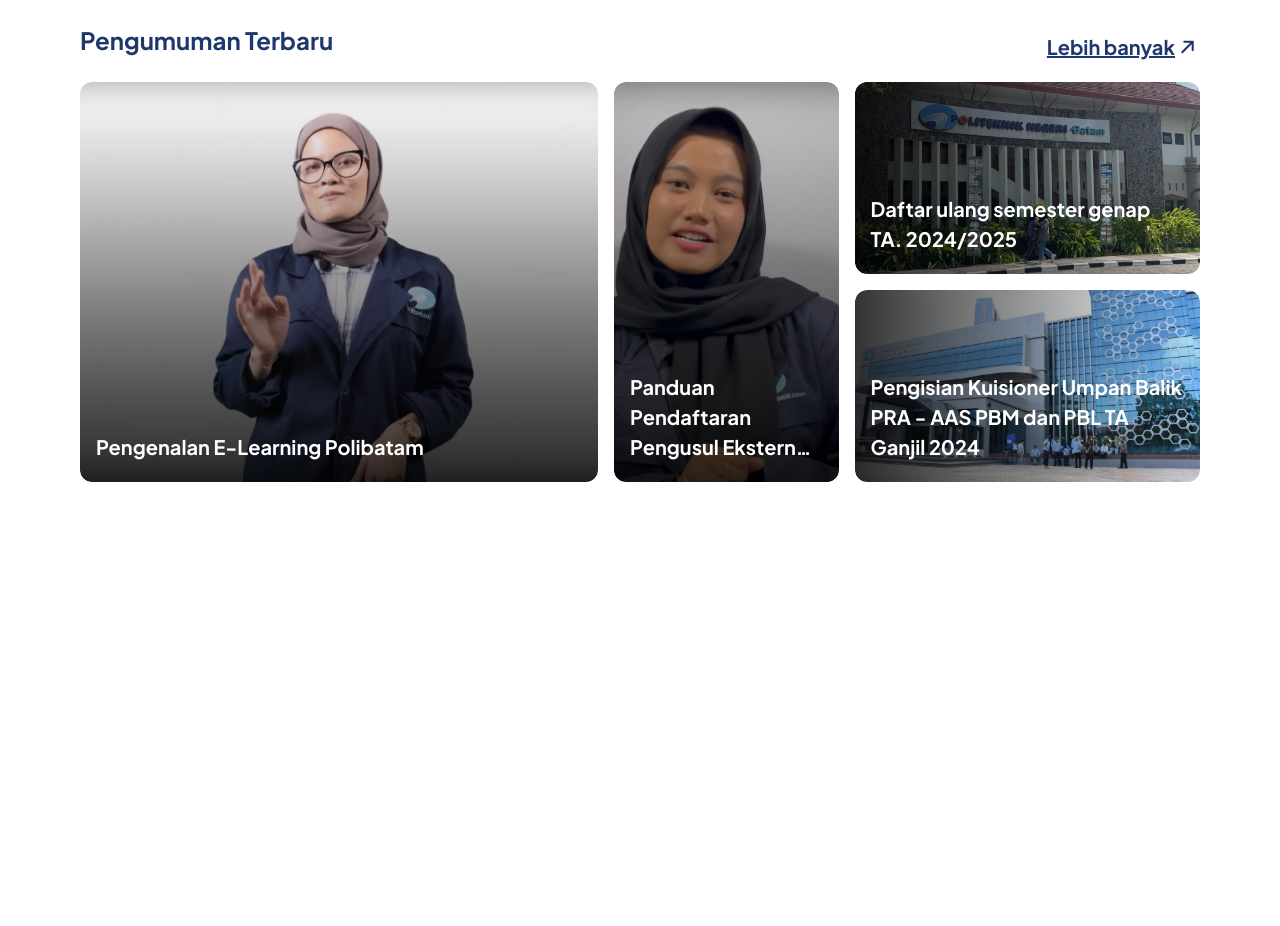
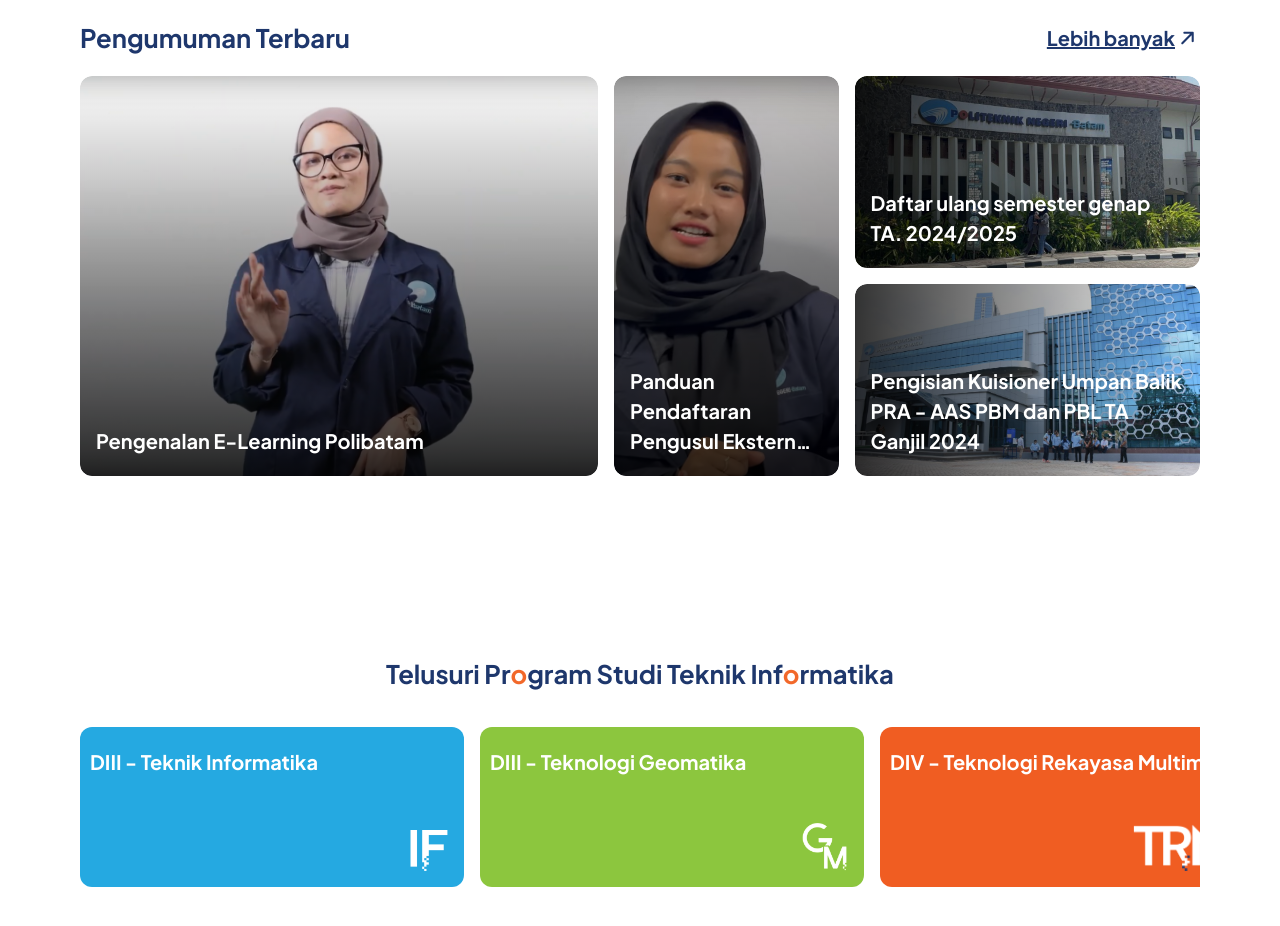
Before and after one commit to EliteHero/reimagined-learning-polibatam, a website built with Vite: page index.html in a window 1280 px wide. Shown: the part 1473-2399 px from the top of the page. Before the commit the page ends 2115 px from the top, so only its background shows below. Built offline with nearby package versions, Linux system fonts and the light colour scheme.

Commit message:
Add prodi section with draggable scroll function

```diff
--- a/index.html
+++ b/index.html
@@ -90,7 +90,7 @@
 
     <section class="pengumuman" id="pengumuman">
       <div class="pengumuman__title">
-        <h3>Pengumuman Terbaru</h3>
+        <h2>Pengumuman Terbaru</h2>
         <a href="#" class="pengumuman__title-more">
           <p>Lebih banyak</p>
           <img src="src/assets/ic_arrow-diagonal.svg" alt="more">
@@ -120,6 +120,44 @@
       </div>
     </section>
 
+    <section class="prodi" id="program">
+      <div class="prodi__title">
+        <h2>
+          Telusuri Pr<span>o</span>gram Studi Teknik Inf<span>o</span>rmatika
+        </h2>
+      </div>
+      <div class="prodi__slider">
+        <div data-url="https://if.polibatam.ac.id/teknik-informatika/" class="prodi__card">
+          <p>DIII - Teknik Informatika</p>
+          <img src="src/assets/images/prodi-logo-if.PNG" alt="logo if">
+        </div>
+        <div data-url="https://if.polibatam.ac.id/teknik-geomatika/" class="prodi__card">
+          <p>DIII - Teknologi Geomatika</p>
+          <img src="src/assets/images/prodi-logo-gm.png" alt="logo gm">
+        </div>
+        <div data-url="https://if.polibatam.ac.id/trm/index.html" class="prodi__card">
+          <p>DIV - Teknologi Rekayasa Multimedia</p>
+          <img src="src/assets/images/prodi-logo-trm.png" alt="logo trm">
+        </div>
+        <div data-url="https://if.polibatam.ac.id/animasi/" class="prodi__card">
+          <p>DIV - Animasi</p>
+          <img src="src/assets/images/prodi-logo-an.png" alt="logo an">
+        </div>
+        <div data-url="https://if.polibatam.ac.id/rekayasa-keamanan-siber/" class="prodi__card">
+          <p>DIV - Rekayasa Keamanan Siber</p>
+          <img src="src/assets/images/prodi-logo-rks.png" alt="logo rks">
+        </div>
+        <div data-url="https://if.polibatam.ac.id/teknologi-rekayasa-perangkat-lunak/" class="prodi__card">
+          <p>DIV - Teknologi Rekayasa Perangkat Lunak</p>
+          <img src="src/assets/images/prodi-logo-trpl.png" alt="logo trpl">
+        </div>
+        <div data-url="https://www.polibatam.ac.id/program-studi/sarjana-terapan-teknologi-permainan/" class="prodi__card">
+          <p>DIV - Teknologi Permainan</p>
+          <img src="src/assets/images/prodi-logo-gim.png" alt="logo gim">
+        </div>
+      </div>
+    </section>
+
     <script src="src\js\script.js" type="module"></script>
   </body>
 </html>
--- a/src/css/sections/pengumuman.css
+++ b/src/css/sections/pengumuman.css
@@ -8,14 +8,14 @@
     display: flex;
     width: 100%;
     justify-content: space-between;
-    align-items: end;
+    align-items: center;
 }
 
 .pengumuman__title-more {
     display: flex;
 }
 
-.pengumuman__title h3 {
+.pengumuman__title h2 {
     font-weight: bold;
     color: var(--primary-color);
 }
--- /dev/null
+++ b/src/css/sections/prodi.css
@@ -0,0 +1,97 @@
+.prodi {
+    display: flex;
+    flex-direction: column;
+    margin: 0 5rem 10rem 5rem;
+    overflow: hidden;
+}
+
+.prodi__title {
+    display: flex;
+    justify-content: center;
+    margin-bottom: 1rem;
+}
+
+.prodi__title h2 {
+    font-weight: bold;
+    color: var(--primary-color);
+    text-align: center;
+}
+
+.prodi__title span {
+    color: var(--secondary-color);
+    text-align: center;
+}
+
+.prodi__slider {
+    display: flex;
+    overflow-x: hidden;
+
+    scroll-behavior: smooth;
+    gap: 1rem;
+    white-space: nowrap;
+}
+
+.prodi__slider.dragging {
+    scroll-behavior: auto;
+    cursor: grab;
+}
+
+.prodi__slider::-webkit-scrollbar {
+    display: none;
+}
+
+.prodi__card {
+    position: relative;
+    border-radius: 1.5vmin;
+    flex: 0 0 clamp(20rem, 30vw, 30rem);
+    height: clamp(8rem, 15vw, 10rem);
+    user-select: none;
+    overflow: auto;
+    cursor: pointer;
+}
+
+.prodi__card p {
+    position: absolute;
+    top: 0;
+    left: 0;
+    width: 100%;
+    max-width: 100%;
+    padding: 0 0.5em;
+    white-space: normal;
+
+    color: white;
+    font-weight: bold;
+}
+
+.prodi__card img {
+    position: absolute;
+    bottom: 0;
+    right: 0;
+    margin: 1em;
+
+    width: auto;
+    height: 30%;
+}
+
+.prodi__card:nth-child(1) { background-color: var(--color-if); }
+.prodi__card:nth-child(2) { background-color: var(--color-gm); }
+.prodi__card:nth-child(3) { background-color: var(--color-trm); }
+.prodi__card:nth-child(4) { background-color: var(--color-an); }
+.prodi__card:nth-child(5) { background-color: black; }
+.prodi__card:nth-child(6) { background-color: var(--color-trpl); }
+.prodi__card:nth-child(7) { background-color: var(--color-gim); }
+
+.prodi__card:nth-child(1) img {
+    width: 10%;
+    height: auto;
+}
+
+.prodi__card:nth-child(2) img {
+    width: 12%;
+    height: auto;
+}
+
+.prodi__card:nth-child(4) img {
+    width: 10%;
+    height: auto;
+}
--- a/src/css/style.css
+++ b/src/css/style.css
@@ -4,6 +4,7 @@
 @import url(sections/hero.css);
 @import url(sections/panduan.css);
 @import url(sections/pengumuman.css);
+@import url(sections/prodi.css);
 
 :root {
     --plus-jakarta-sans: "Plus Jakarta Sans", sans-serif;
@@ -14,6 +15,9 @@
     --color-if: #25a9e1;
     --color-gm: #8cc63e;
     --color-trm: #f05d22;
+    --color-an: #6E0FF3;
+    --color-trpl: #132E52;
+    --color-gim: #4F2C7C;
 }
 
 * {
@@ -49,6 +53,13 @@ h1 {
     line-height: 1.2;
 
     margin: 0;
+}
+
+h2 {
+    font-family: var(--plus-jakarta-sans);
+    font-size: clamp(1.5rem, 2vw, 2rem);
+    font-weight: normal;
+    line-height: 1.3;
 }
 
 
@@ -184,6 +195,11 @@ h3 {
 }
 
 @media screen and (max-width: 600px) {
+    .pengumuman__title {
+        flex-direction: column;
+        align-items: start;
+    }
+
     .pengumuman__grid {
         grid-template-columns: 1fr;
         grid-template-rows: 2fr 2fr 1fr 1fr;
@@ -194,3 +210,11 @@ h3 {
         'item4';
     }
 }
+/* END: pengumuman media query */
+
+/* START: prodi media query */
+@media screen and (max-width: 1024px) {
+    .prodi {
+        margin: 0 1rem 10rem 1rem;
+    }
+}
--- /dev/null
+++ b/src/js/features/prodiDragToScroll.js
@@ -0,0 +1,34 @@
+export function prodiDragToScroll() {
+    const slider = document.querySelector('.prodi__slider')
+    let isDragging = false
+    let moved = false
+
+    const dragging = (e) => {
+        if (!isDragging) return;
+        slider.classList.add("dragging");
+        slider.scrollLeft -= e.movementX;
+        moved = true;
+    }
+
+    const dragStop = () => {
+        isDragging = false;
+        setTimeout(() => moved = false, 50);
+        slider.classList.remove("dragging");
+    }
+
+    slider.addEventListener("click", (e) => {
+        if (moved) return
+
+        const item = e.target.closest('.prodi__card')
+        if (item && item.dataset.url) {
+            window.open(item.dataset.url, '_blank')
+        }
+    })
+
+    slider.addEventListener("mousedown", () => {
+        isDragging = true
+        moved = false
+    });
+    slider.addEventListener("mousemove", dragging);
+    document.addEventListener("mouseup", dragStop);
+}
--- a/src/js/script.js
+++ b/src/js/script.js
@@ -1,5 +1,7 @@
 import { handleHeaderScroll } from "./features/headerScroll";
+import { prodiDragToScroll } from "./features/prodiDragToScroll";
 
 document.addEventListener('DOMContentLoaded', () => {
-    handleHeaderScroll()
+    handleHeaderScroll();
+    prodiDragToScroll();
 })
```
Also changed, not shown: src/assets/images/prodi-logo-an.png (added), src/assets/images/prodi-logo-gim.png (added), src/assets/images/prodi-logo-gm.png (added), src/assets/images/prodi-logo-if.PNG (added), src/assets/images/prodi-logo-rks.png (added), src/assets/images/prodi-logo-trm.png (added), src/assets/images/prodi-logo-trpl.png (added).
